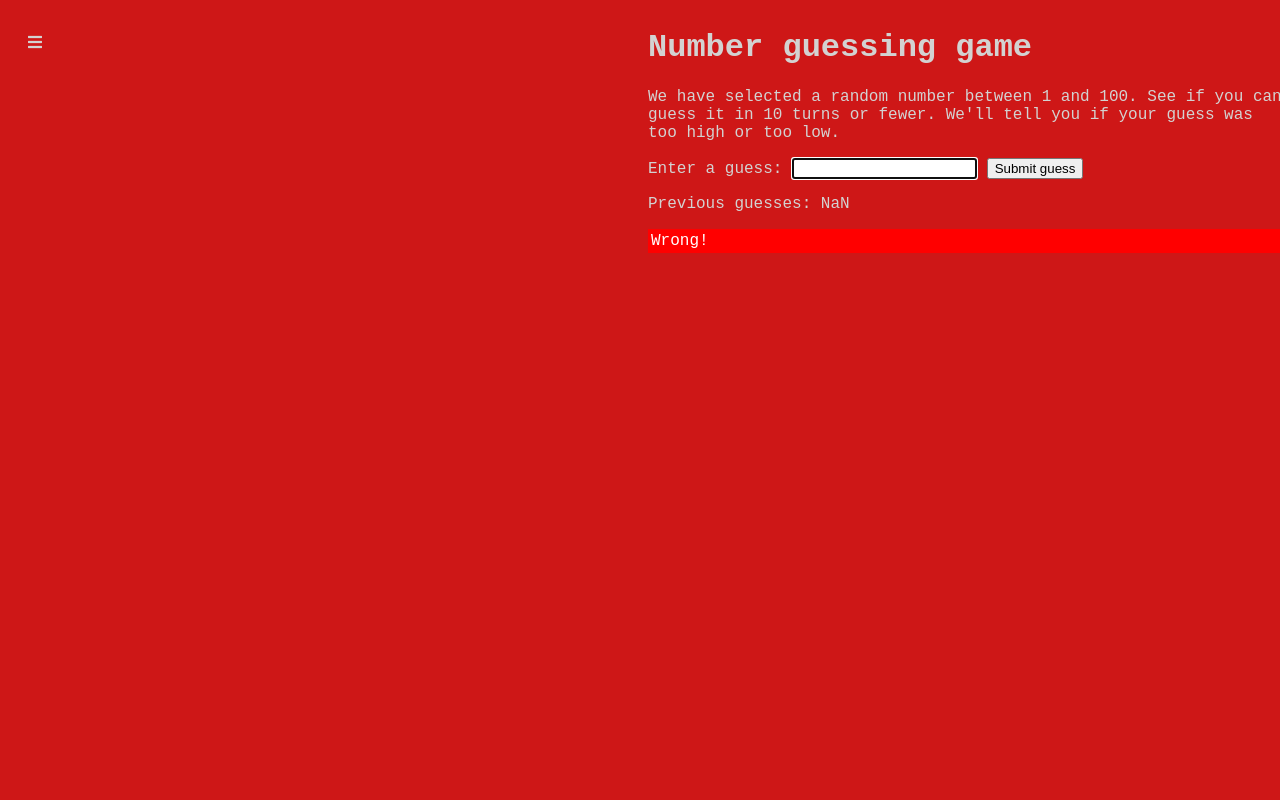
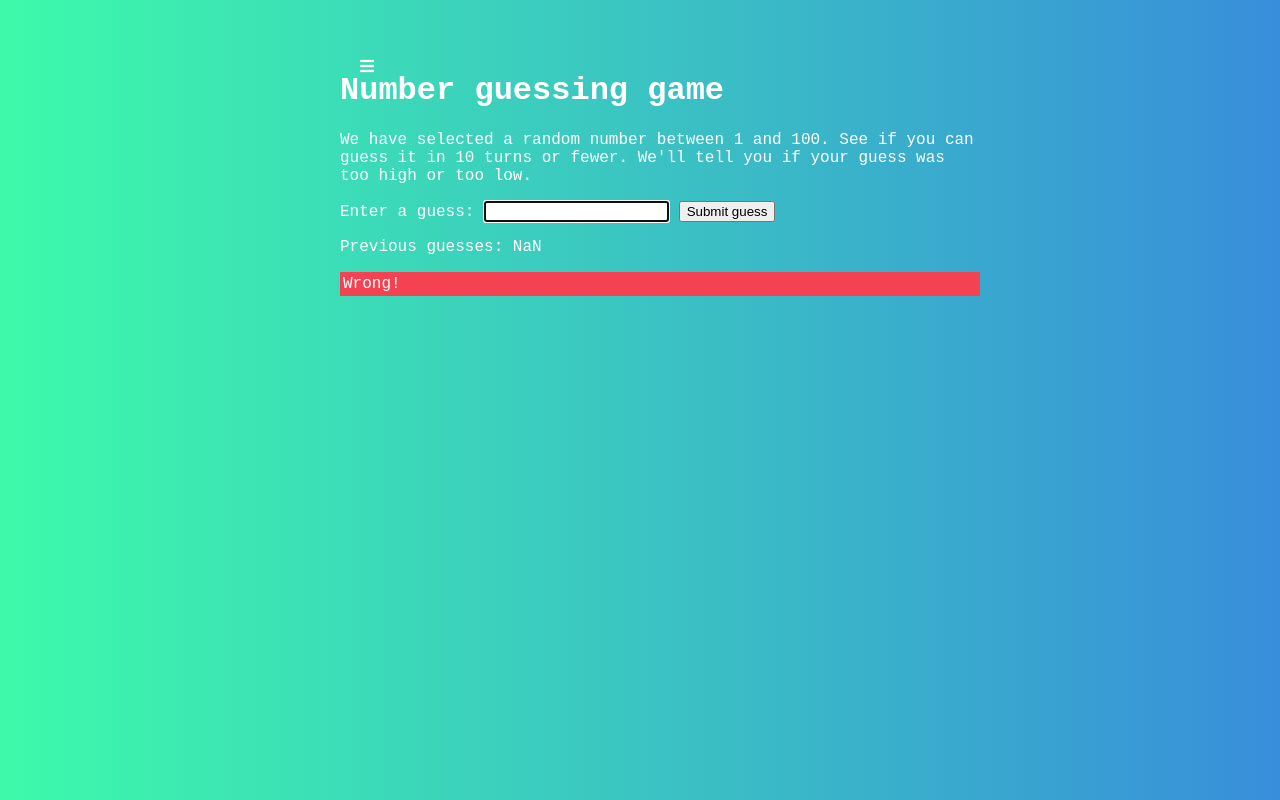
Before and after one commit to giordifungula/NumberGuesingGame, a plain HTML site: page index.html in a window 1280 px wide. Both pictures are taken after typing "Sample" into the empty fields and a click on the input "Submit guess". Drawn offline with Linux system fonts and the light colour scheme.

Commit message:
changed bgcolort and colors

```diff
--- a/css/styles.css
+++ b/css/styles.css
@@ -4,8 +4,11 @@ html {
   }
   .container {
       width: 100%;
-      display: grid;
-      grid-template-columns: 1fr 1fr;
+      /* display: grid;
+      grid-template-columns: 1fr 1fr; */
+      max-width: 600px;
+      margin: 0 auto;
+      margin-top: 2em;
   }
   .container:after {
       content: '';
@@ -14,9 +17,10 @@ html {
   body {
     /* width: 50%; */
     /* margin: 20px 0  0 auto; */
-    background: rgb(206, 23, 23);
-    color: rgb(211, 210, 209);
-    font-size: 16;
+    background: linear-gradient(to left, rgb(56, 142, 218), #3dfaaa);
+    /* color: rgb(211, 210, 209); */
+    color: #fff;
+    font-size: 17;
     font-family: 'Courier New', Courier, monospace;
     /* padding:20px; */
   }
@@ -43,7 +47,7 @@ html {
       text-align: right;
       top: 2vw;
   }
-  @screen(max-width: 500px) {
+  @media(max-width: 500px) {
       .right {
           width: 100vw;
       }
--- a/js/app.js
+++ b/js/app.js
@@ -31,7 +31,7 @@ function checkGuess() {
     if (userGuess === randomNumber) {
       // if the guese is equal to random number
       lastResult.textContent = 'Congratulations! You got it right!';
-      lastResult.style.backgroundColor = 'green';
+      lastResult.style.backgroundColor = '#41f45f';
       lastResult.padding = '200px'
       lowOrHi.textContent = '';
       setGameOver();
@@ -43,7 +43,7 @@ function checkGuess() {
       // if its not the random number and player did not reach 10
       lastResult.textContent = 'Wrong!';
       // player is in gameplay but got it wrong
-      lastResult.style.backgroundColor = 'red';
+      lastResult.style.backgroundColor = '#f44253';
       // change color to red
       if(userGuess < randomNumber) {
         // if the number is wrong but less or more than random number
@@ -67,6 +67,8 @@ function checkGuess() {
     guessSubmit.disabled = true;
     // cannot click on the submit button
     resetButton = document.createElement('button');
+    // resetButton.classList('btn');
+    resetButton.style.color = '#eee';
     // when game is gone create a button
     resetButton.textContent = 'Start new game';
     // button will say start a new game
@@ -94,7 +96,7 @@ function checkGuess() {
   guessField.value = '';
   guessField.focus();
 
-  lastResult.style.backgroundColor = 'white';
+  // lastResult.style.backgroundColor = 'white';
 
   randomNumber = Math.floor(Math.random() * 100) + 1;
 }
```
